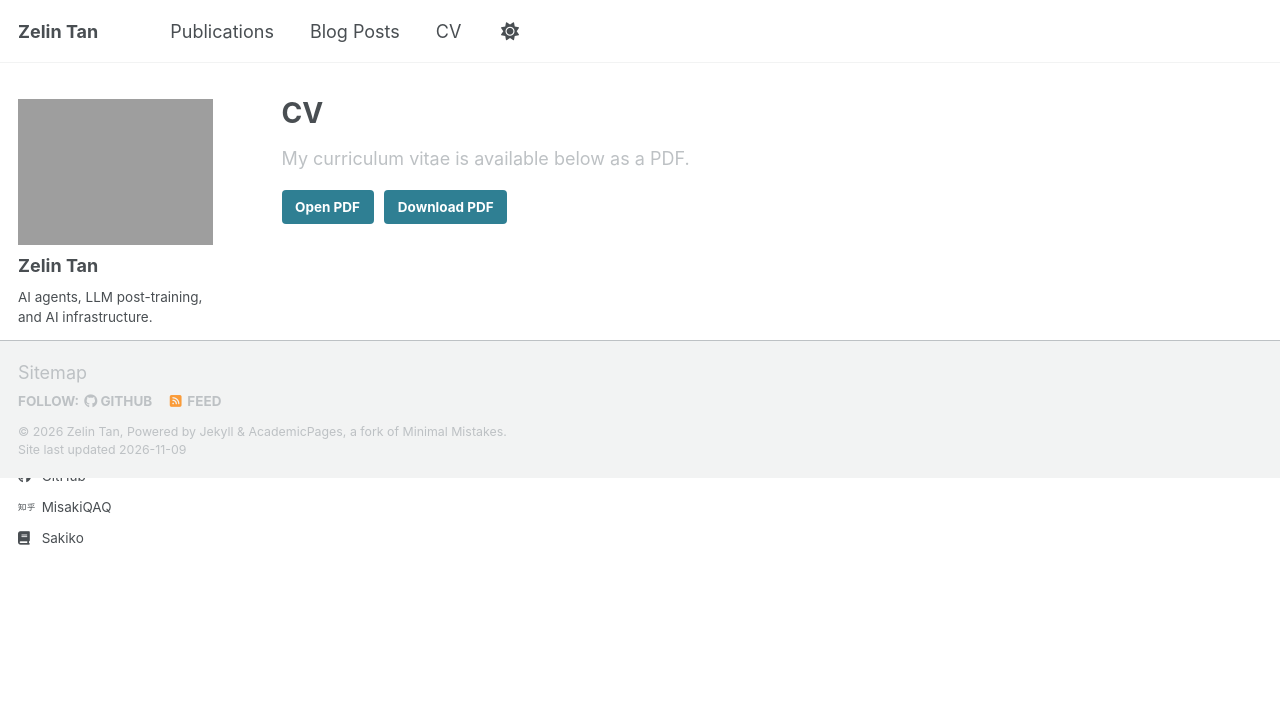
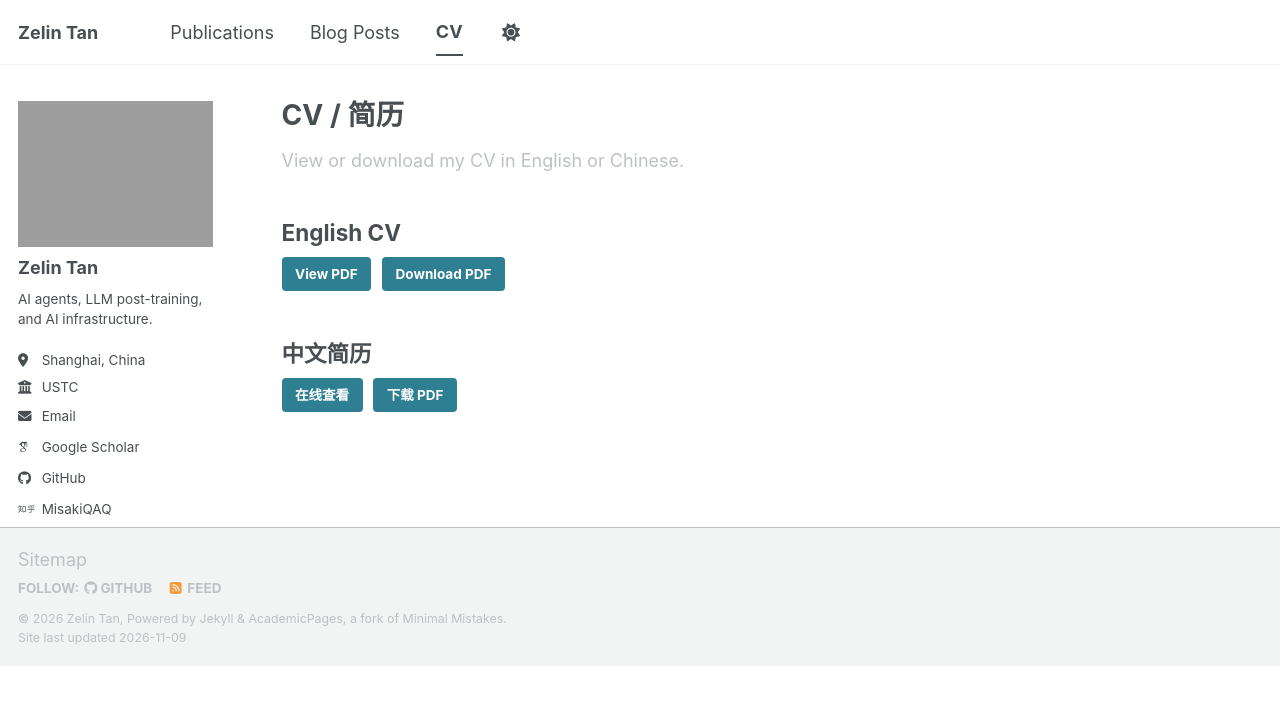
Before and after one commit to tanzelin430/tanzelin430.github.io, a Jekyll site: the page built from _pages/cv.md, in a window 1280 px wide. Shown: the top 705 px of the page. Built offline with Jekyll 4.4.1, drawn with Linux system fonts in a browser that asks for light colours; some web fonts are replaced; a script bundle is joined from its source files by our own code; library files that are not in the unit come from our copies.

Commit message:
Publish Chinese CV and bilingual resume links

```diff
--- a/_data/navigation.yml
+++ b/_data/navigation.yml
@@ -15,7 +15,7 @@
     url: /year-archive/
 
   - title: "CV"
-    url: /files/Zelin_Tan_CV.pdf
+    url: /cv/
 
   # - title: "CV"
   #   url: /cv-json/
--- a/_pages/cv.md
+++ b/_pages/cv.md
@@ -1,6 +1,6 @@
 ---
 layout: archive
-title: "CV"
+title: "CV / 简历"
 permalink: /cv/
 author_profile: true
 redirect_from:
@@ -8,10 +8,20 @@
 ---
 
 {% assign cv_pdf = "/files/Zelin_Tan_CV.pdf" | relative_url %}
+{% assign cv_zh_pdf = "/files/Zelin_Tan_CV_zh.pdf" | relative_url %}
 
-<p class="cv-intro">My curriculum vitae is available below as a PDF.</p>
+<p class="cv-intro">View or download my CV in English or Chinese.</p>
 
-<div class="cv-actions" aria-label="CV actions">
-  <a class="btn btn--primary" href="{{ cv_pdf }}" target="_blank" rel="noopener noreferrer">Open PDF</a>
+## English CV
+
+<div class="cv-actions" aria-label="English CV">
+  <a class="btn btn--primary" href="{{ cv_pdf }}" target="_blank" rel="noopener noreferrer">View PDF</a>
   <a class="btn" href="{{ cv_pdf }}" download>Download PDF</a>
 </div>
+
+<h2 lang="zh-CN">中文简历</h2>
+
+<div class="cv-actions" lang="zh-CN" aria-label="中文简历">
+  <a class="btn btn--primary" href="{{ cv_zh_pdf }}" target="_blank" rel="noopener noreferrer">在线查看</a>
+  <a class="btn" href="{{ cv_zh_pdf }}" download>下载 PDF</a>
+</div>
```
Also changed, not shown: _pages/about.md (+2 -0 lines), 1 other file.
